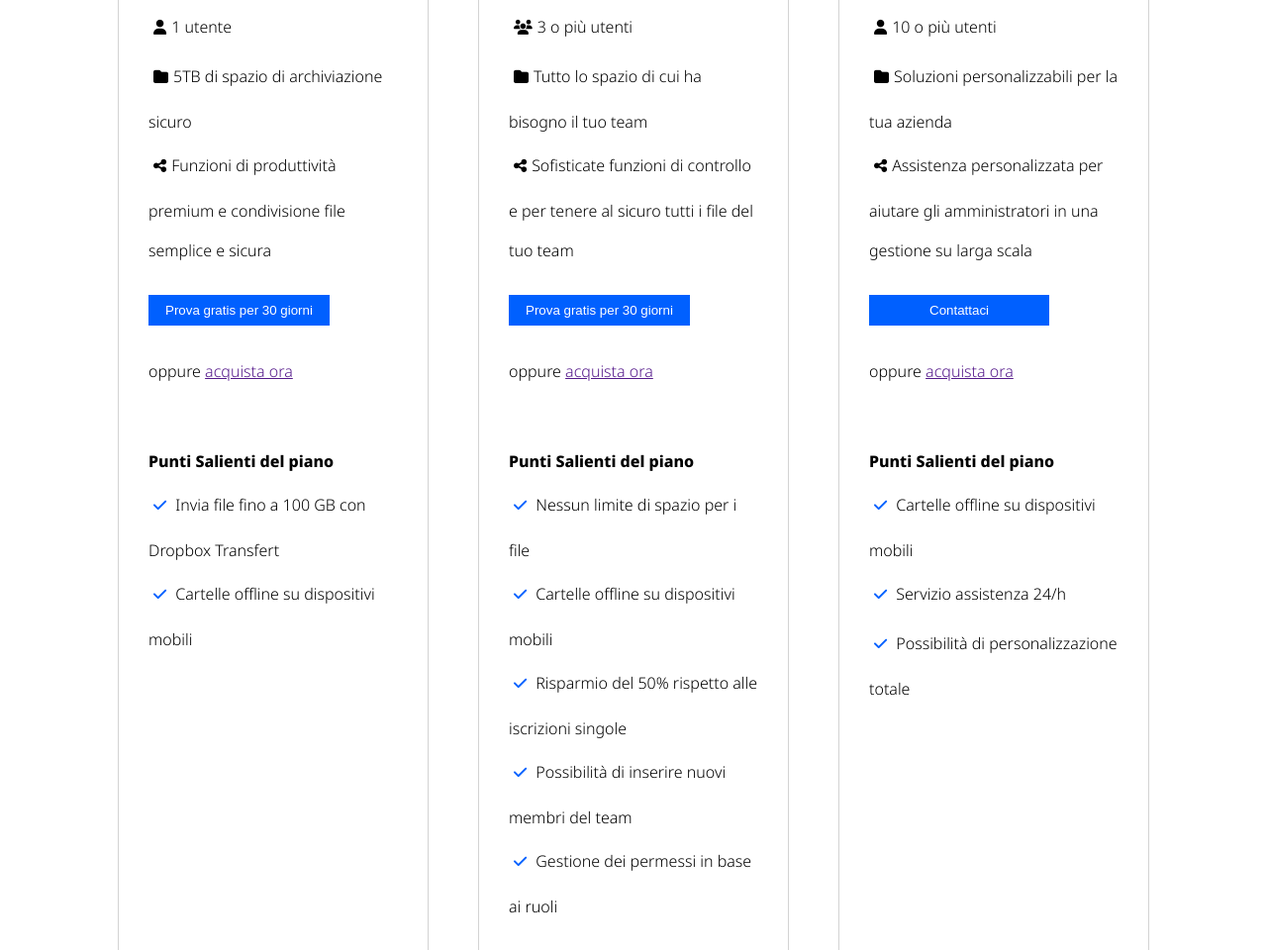
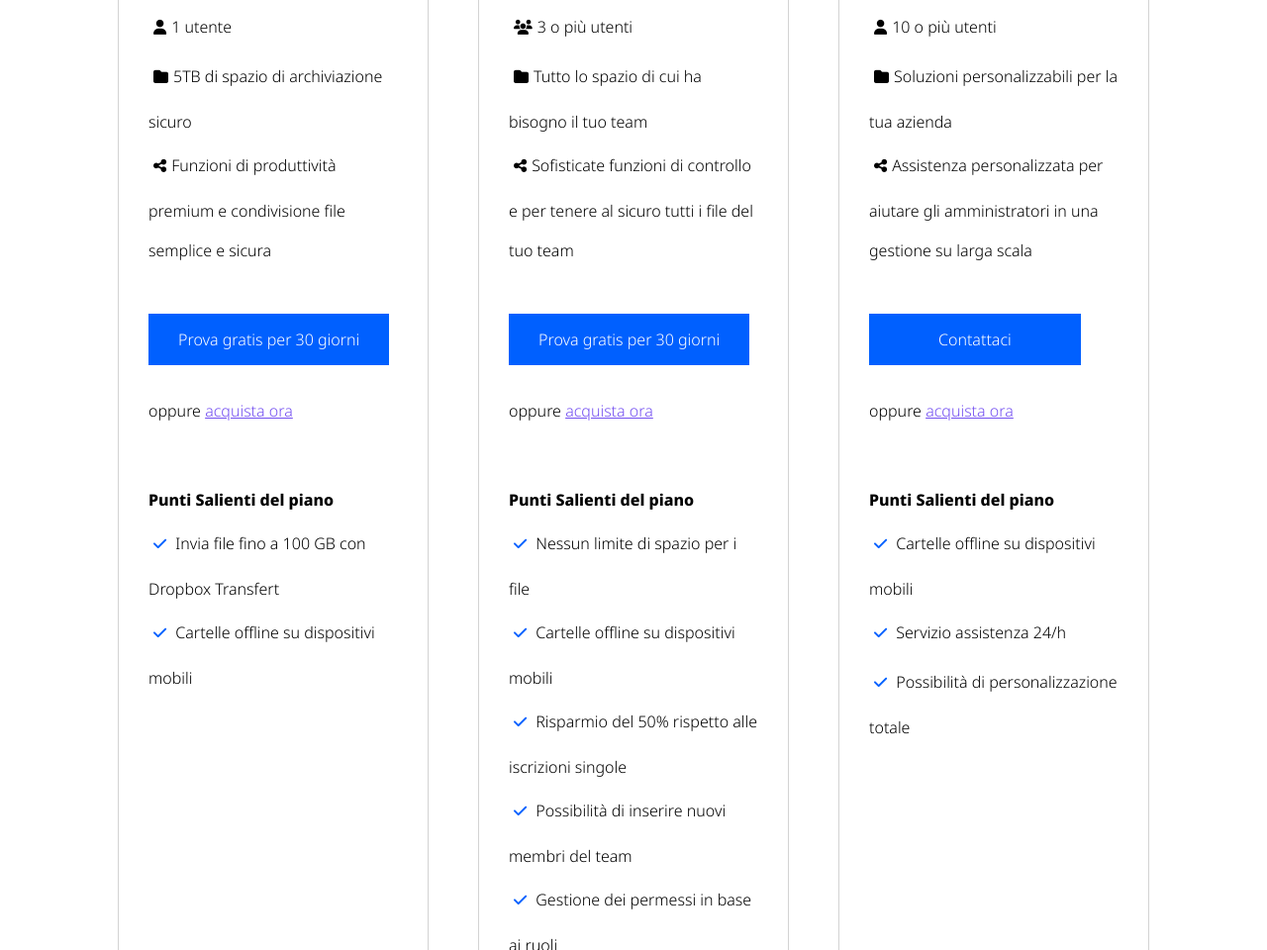
Before and after one commit to SaraG94/htmlcss-dropbox, a plain HTML site: page index.html in a window 1280 px wide. Shown: the part 1155-2115 px from the top of the page at 99% size. Drawn offline with Linux system fonts and the light colour scheme.

Commit message:
FIX error ul card

```diff
--- a/css/style.css
+++ b/css/style.css
@@ -32,6 +32,17 @@ ul{
     display: flex;
 }
 
+/**link**/
+a{
+    text-decoration: none;
+    color: currentColor;
+}
+
+a.blu{
+    background-color: #0060FF;
+    color: white;
+}
+
 /***bottoni ***/
 button{
     border: none;
@@ -47,6 +58,7 @@ button.blu.short{
 .main-header{
     display: flex;
     justify-content: space-between;
+    align-items: center;
     padding: 24px 20px;
 }
 
@@ -64,6 +76,7 @@ button.blu{
     background-color: #0060FF;
     color: white;
 }
+
 
 /***section saluti***/
 section.saluti{
@@ -148,8 +161,23 @@ li.time{
     font-size: 15px;
 }
 
-p.buy{
-    padding: 35px 0;
+.buy-drop a.blu{
+    line-height: 40px;
+    width: max-content;
+    padding: 15px 30px;
+}
+
+.buy-drop a.blu.small{
+    padding: 15px 70px;
+}
+
+.buy-drop a.buy-link{
+    text-decoration: underline;
+    color: #7450F1;
+}
+
+.buy-drop li.option-buy{
+    padding-top:32px;
 }
 
 p.user{
--- a/index.html
+++ b/index.html
@@ -104,8 +104,15 @@
                                 <li class="share">Funzioni di produttivit&agrave; premium e condivisione file semplice e sicura</li>
                             </ul>
 
-                            <button class="blu">Prova gratis per 30 giorni</button>
-                            <p class="buy">oppure <a href="">acquista ora</a></p>
+                            <ul class="buy-drop">
+                                <li>
+                                    <a class="blu" href="#">Prova gratis per 30 giorni</a>
+                                </li>
+                                <li class="option-buy">
+                                    <span>oppure</span>
+                                    <a class="buy-link" href="#">acquista ora</a>
+                                </li>
+                            </ul>
 
                             <ul class="plan">
                                 <li>
@@ -134,8 +141,15 @@
                                 <li class="share">Sofisticate funzioni di controllo e per tenere al sicuro tutti i file del tuo team</li>
                             </ul>
 
-                            <button class="blu">Prova gratis per 30 giorni</button>
-                            <p class="buy">oppure <a href="">acquista ora</a></p>
+                            <ul class="buy-drop">
+                                <li>
+                                    <a class="blu" href="#">Prova gratis per 30 giorni</a>
+                                </li>
+                                <li class="option-buy">
+                                    <span>oppure</span>
+                                    <a class="buy-link" href="#">acquista ora</a>
+                                </li>
+                            </ul>
 
                             <ul class="plan">
                                 <li>
@@ -173,8 +187,15 @@
                                 <li class="share">Assistenza personalizzata per aiutare gli amministratori in una gestione su larga scala</li>
                             </ul>
 
-                            <button class="blu short">Contattaci</button>
-                            <p class="buy">oppure <a href="">acquista ora</a></p>
+                            <ul class="buy-drop">
+                                <li>
+                                    <a class="blu small" href="#">Contattaci</a>
+                                </li>
+                                <li class="option-buy">
+                                    <span>oppure</span>
+                                    <a class="buy-link" href="#">acquista ora</a>
+                                </li>
+                            </ul>
 
                             <ul class="plan">
                                 <li>
```
